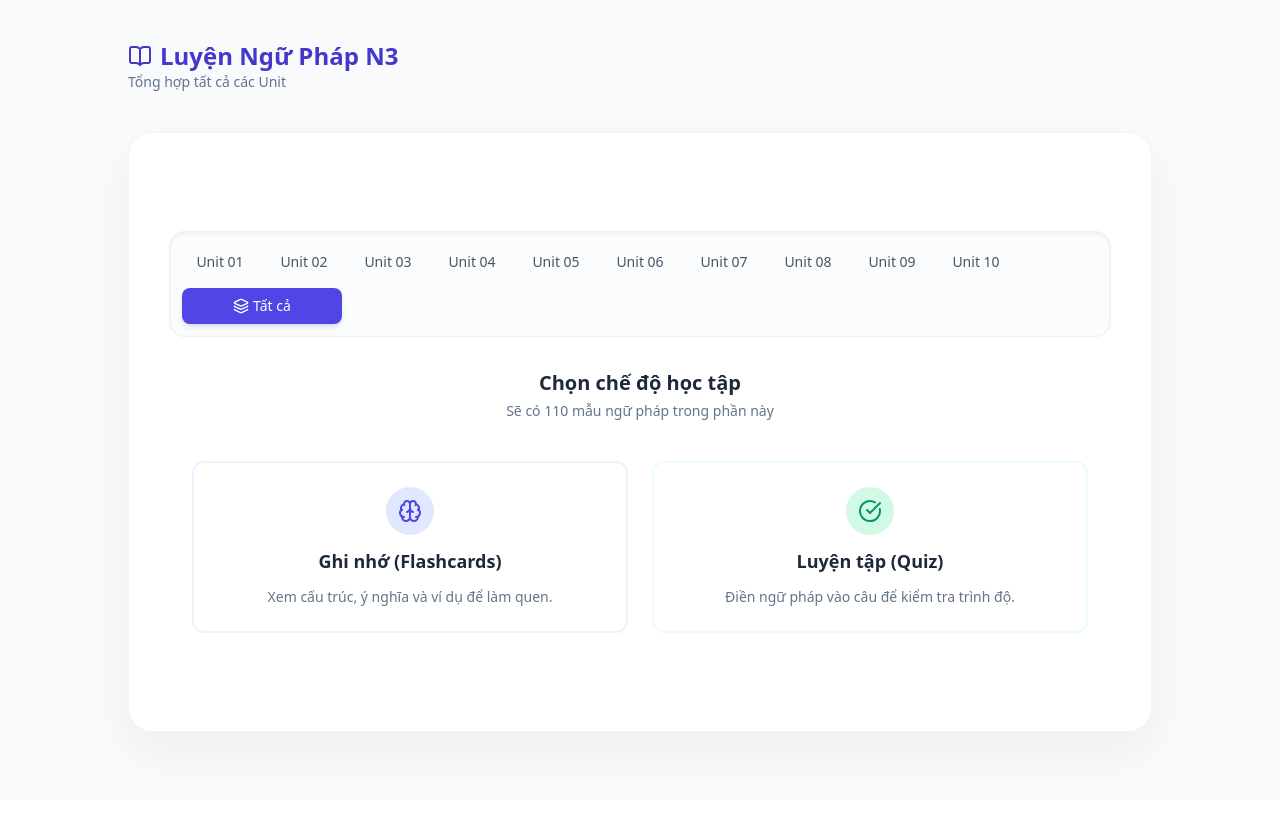
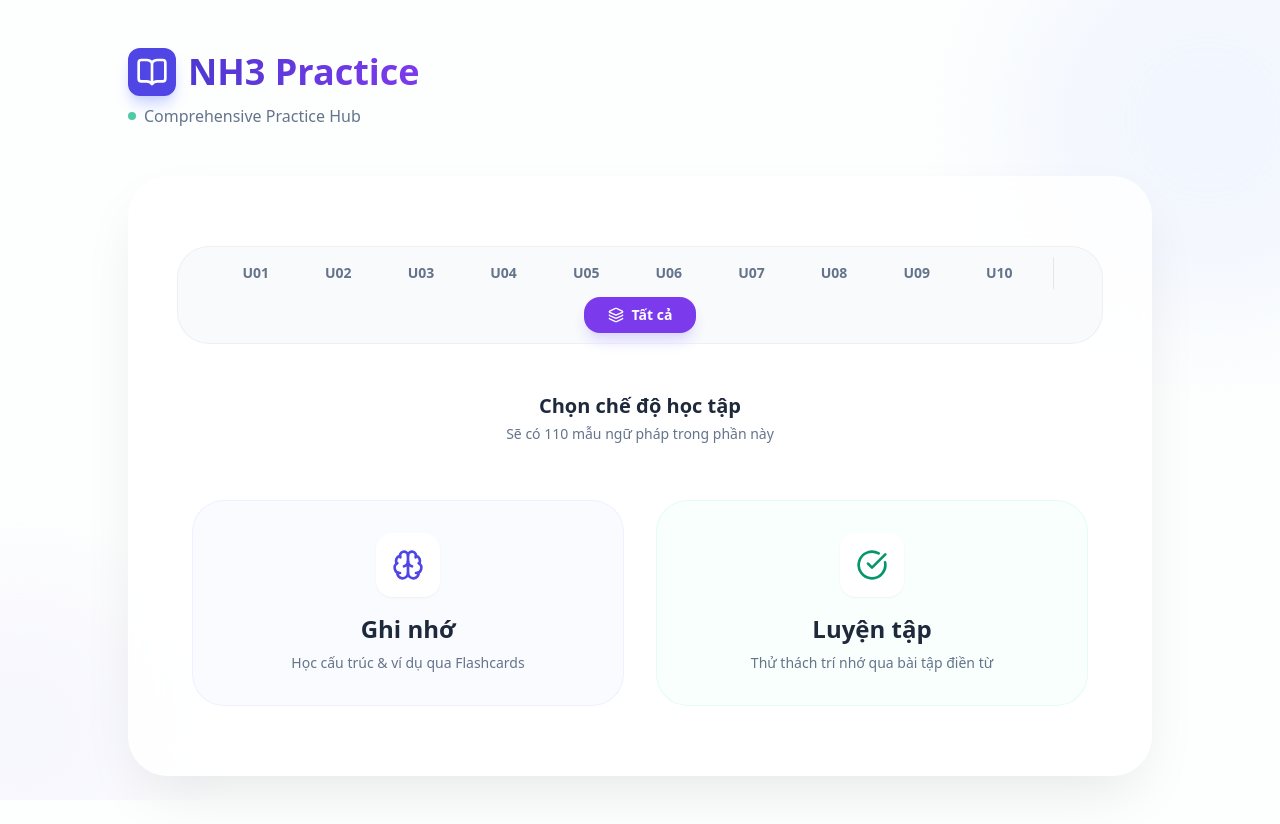
Before and after one commit to inngok/nihongo-practice, a React (Vite) app: page / in a window 1280 px wide. Before the commit the page ends 800 px from the top, so only its background shows below. Built offline with nearby package versions, Linux system fonts and the light colour scheme.

Commit message:
style: major UI overhaul with modern aesthetics and polished interactions

```diff
--- a/src/pages/home/Home.jsx
+++ b/src/pages/home/Home.jsx
@@ -1931,100 +1931,59 @@ export default function Home() {
   };
 
   return (
-    <div className="min-h-screen bg-[#f8fafc] font-sans text-slate-800 p-3 md:p-6 lg:p-10 flex flex-col items-center">
+    <div className="min-h-screen bg-slate-50/30 font-sans text-slate-800 p-4 md:p-8 lg:p-12 flex flex-col items-center selection:bg-indigo-100 selection:text-indigo-900">
+      {/* Background Ornaments */}
+      <div className="fixed inset-0 -z-10 overflow-hidden pointer-events-none">
+        <div className="absolute top-[-10%] right-[-10%] w-[400px] h-[400px] bg-indigo-100/50 rounded-full blur-3xl"></div>
+        <div className="absolute bottom-[-10%] left-[-10%] w-[300px] h-[300px] bg-violet-100/50 rounded-full blur-3xl"></div>
+      </div>
+
       {/* Header */}
-      <div className="w-full max-w-5xl mb-6 md:mb-10 flex flex-col md:flex-row items-start md:items-center justify-between gap-4">
-        <div>
-          <h1 className="text-2xl font-bold text-indigo-700 flex items-center gap-2">
-            <BookOpen className="w-6 h-6" />
-            Luyện Ngữ Pháp N3
+      <div className="w-full max-w-5xl mb-8 md:mb-12 flex flex-col md:flex-row items-center justify-between gap-6">
+        <div className="text-center md:text-left">
+          <h1 className="text-3xl md:text-4xl font-extrabold bg-gradient-to-r from-indigo-700 to-violet-600 bg-clip-text text-transparent flex items-center justify-center md:justify-start gap-3">
+            <div className="bg-indigo-600 text-white p-2 rounded-xl shadow-lg shadow-indigo-200">
+              <BookOpen className="w-6 h-6 md:w-8 md:h-8" />
+            </div>
+            NH3 Practice
           </h1>
-          <p className="text-slate-500 text-sm">
-            {selectedUnit === 'all' ? 'Tổng hợp tất cả các Unit' : `Đang học Unit 0${selectedUnit}`}
+          <p className="text-slate-500 font-medium mt-2 flex items-center justify-center md:justify-start gap-2">
+            <span className="w-2 h-2 bg-emerald-500 rounded-full animate-pulse"></span>
+            {selectedUnit === 'all' ? 'Comprehensive Practice Hub' : `Focusing on Unit ${selectedUnit}`}
           </p>
         </div>
         {activeMode !== 'menu' && (
           <button
             onClick={() => switchMode('menu')}
-            className="px-4 py-2 bg-white border border-slate-200 rounded-lg shadow-sm hover:bg-slate-100 transition-colors flex items-center gap-2"
+            className="group px-6 py-2.5 bg-white border border-slate-200 rounded-full shadow-sm hover:shadow-md hover:border-indigo-200 transition-all flex items-center gap-2 text-indigo-600 font-bold"
           >
-            <RotateCcw className="w-4 h-4" /> Trang chủ
+            <RotateCcw className="w-4 h-4 group-hover:rotate-180 transition-transform duration-500" /> Trang chủ
           </button>
         )}
       </div>
 
       {/* Main Content Area */}
-      <div className="w-full max-w-5xl bg-white rounded-3xl shadow-[0_20px_50px_rgba(0,0,0,0.05)] overflow-hidden border border-slate-100 min-h-[600px] flex flex-col transition-all">
+      <div className="w-full max-w-5xl bg-white/80 backdrop-blur-xl rounded-[2.5rem] shadow-[0_25px_60px_-15px_rgba(0,0,0,0.1)] overflow-hidden border border-white/50 min-h-[600px] flex flex-col transition-all">
 
         {/* MENU MODE */}
         {activeMode === 'menu' && (
-          <div className="p-4 md:p-10 flex flex-col items-center justify-center flex-grow gap-8">
+          <div className="p-6 md:p-12 flex flex-col items-center justify-center flex-grow gap-12">
 
             {/* Unit Selector */}
-            <div className="w-full bg-slate-50/50 backdrop-blur-sm p-3 rounded-2xl grid grid-cols-2 sm:grid-cols-3 md:grid-cols-4 lg:grid-cols-6 xl:grid-cols-11 gap-2 border border-slate-200/60 shadow-inner">
-              <button
-                onClick={() => setSelectedUnit(1)}
-                className={`py-2 px-2 rounded-lg text-sm font-medium transition-all ${selectedUnit === 1 ? 'bg-indigo-600 text-white shadow-md' : 'text-slate-600 hover:bg-slate-200'}`}
-              >
-                Unit 01
-              </button>
-              <button
-                onClick={() => setSelectedUnit(2)}
-                className={`py-2 px-2 rounded-lg text-sm font-medium transition-all ${selectedUnit === 2 ? 'bg-indigo-600 text-white shadow-md' : 'text-slate-600 hover:bg-slate-200'}`}
-              >
-                Unit 02
-              </button>
-              <button
-                onClick={() => setSelectedUnit(3)}
-                className={`py-2 px-2 rounded-lg text-sm font-medium transition-all ${selectedUnit === 3 ? 'bg-indigo-600 text-white shadow-md' : 'text-slate-600 hover:bg-slate-200'}`}
-              >
-                Unit 03
-              </button>
-              <button
-                onClick={() => setSelectedUnit(4)}
-                className={`py-2 px-2 rounded-lg text-sm font-medium transition-all ${selectedUnit === 4 ? 'bg-indigo-600 text-white shadow-md' : 'text-slate-600 hover:bg-slate-200'}`}
-              >
-                Unit 04
-              </button>
-              <button
-                onClick={() => setSelectedUnit(5)}
-                className={`py-2 px-2 rounded-lg text-sm font-medium transition-all ${selectedUnit === 5 ? 'bg-indigo-600 text-white shadow-md' : 'text-slate-600 hover:bg-slate-200'}`}
-              >
-                Unit 05
-              </button>
-              <button
-                onClick={() => setSelectedUnit(6)}
-                className={`py-2 px-2 rounded-lg text-sm font-medium transition-all ${selectedUnit === 6 ? 'bg-indigo-600 text-white shadow-md' : 'text-slate-600 hover:bg-slate-200'}`}
-              >
-                Unit 06
-              </button>
-              <button
-                onClick={() => setSelectedUnit(7)}
-                className={`py-2 px-2 rounded-lg text-sm font-medium transition-all ${selectedUnit === 7 ? 'bg-indigo-600 text-white shadow-md' : 'text-slate-600 hover:bg-slate-200'}`}
-              >
-                Unit 07
-              </button>
-              <button
-                onClick={() => setSelectedUnit(8)}
-                className={`py-2 px-2 rounded-lg text-sm font-medium transition-all ${selectedUnit === 8 ? 'bg-indigo-600 text-white shadow-md' : 'text-slate-600 hover:bg-slate-200'}`}
-              >
-                Unit 08
-              </button>
-              <button
-                onClick={() => setSelectedUnit(9)}
-                className={`py-2 px-2 rounded-lg text-sm font-medium transition-all ${selectedUnit === 9 ? 'bg-indigo-600 text-white shadow-md' : 'text-slate-600 hover:bg-slate-200'}`}
-              >
-                Unit 09
-              </button>
-              <button
-                onClick={() => setSelectedUnit(10)}
-                className={`py-2 px-2 rounded-lg text-sm font-medium transition-all ${selectedUnit === 10 ? 'bg-indigo-600 text-white shadow-md' : 'text-slate-600 hover:bg-slate-200'}`}
-              >
-                Unit 10
-              </button>
+            <div className="w-full bg-slate-100/50 p-2 rounded-[2rem] flex flex-wrap items-center justify-center gap-2 border border-slate-200/50">
+              {[1, 2, 3, 4, 5, 6, 7, 8, 9, 10].map((num) => (
+                <button
+                  key={num}
+                  onClick={() => setSelectedUnit(num)}
+                  className={`py-2 px-6 rounded-2xl text-sm font-bold transition-all duration-300 ${selectedUnit === num ? 'bg-indigo-600 text-white shadow-lg shadow-indigo-200 -translate-y-0.5' : 'text-slate-500 hover:bg-white hover:text-indigo-600 hover:shadow-sm'}`}
+                >
+                  U{num < 10 ? `0${num}` : num}
+                </button>
+              ))}
+              <div className="w-px h-8 bg-slate-300/50 mx-2 hidden sm:block"></div>
               <button
                 onClick={() => setSelectedUnit('all')}
-                className={`col-span-2 md:col-span-2 lg:col-span-2 py-2 px-2 rounded-lg text-sm font-medium transition-all flex items-center justify-center gap-1 ${selectedUnit === 'all' ? 'bg-indigo-600 text-white shadow-md' : 'text-slate-600 hover:bg-slate-200'}`}
+                className={`py-2 px-6 rounded-2xl text-sm font-bold transition-all duration-300 flex items-center gap-2 ${selectedUnit === 'all' ? 'bg-violet-600 text-white shadow-lg shadow-violet-200 -translate-y-0.5' : 'text-slate-500 hover:bg-white hover:text-violet-600 hover:shadow-sm'}`}
               >
                 <Layers className="w-4 h-4"/> Tất cả
               </button>
@@ -2035,27 +1994,31 @@ export default function Home() {
               <p className="text-sm text-slate-500 mt-1">Sẽ có {activeData.length} mẫu ngữ pháp trong phần này</p>
             </div>
 
-            <div className="grid grid-cols-1 md:grid-cols-2 gap-6 w-full max-w-4xl">
+            <div className="grid grid-cols-1 md:grid-cols-2 gap-8 w-full max-w-4xl">
               <button
                 onClick={() => switchMode('flashcard')}
-                className="group p-6 border-2 border-indigo-50 rounded-xl hover:border-indigo-400 hover:bg-indigo-50 transition-all flex flex-col items-center text-center gap-3"
+                className="group p-8 bg-indigo-50/30 border border-indigo-100/50 rounded-[2rem] hover:bg-indigo-600 transition-all duration-500 flex flex-col items-center text-center gap-4 hover:-translate-y-2 hover:shadow-2xl hover:shadow-indigo-200"
               >
-                <div className="w-12 h-12 bg-indigo-100 rounded-full flex items-center justify-center text-indigo-600 group-hover:scale-110 transition-transform">
-                  <Brain className="w-6 h-6" />
+                <div className="w-16 h-16 bg-white rounded-2xl flex items-center justify-center text-indigo-600 group-hover:scale-110 group-hover:bg-indigo-500 group-hover:text-white transition-all duration-500 shadow-sm">
+                  <Brain className="w-8 h-8" />
                 </div>
-                <h3 className="font-bold text-lg">Ghi nhớ (Flashcards)</h3>
-                <p className="text-sm text-slate-500">Xem cấu trúc, ý nghĩa và ví dụ để làm quen.</p>
+                <div>
+                  <h3 className="font-extrabold text-2xl mb-2 group-hover:text-white transition-colors">Ghi nhớ</h3>
+                  <p className="text-slate-500 group-hover:text-indigo-100 transition-colors text-sm">Học cấu trúc & ví dụ qua Flashcards</p>
+                </div>
               </button>
 
               <button
                 onClick={() => switchMode('quiz')}
-                className="group p-6 border-2 border-emerald-50 rounded-xl hover:border-emerald-400 hover:bg-emerald-50 transition-all flex flex-col items-center text-center gap-3"
+                className="group p-8 bg-emerald-50/30 border border-emerald-100/50 rounded-[2rem] hover:bg-emerald-600 transition-all duration-500 flex flex-col items-center text-center gap-4 hover:-translate-y-2 hover:shadow-2xl hover:shadow-emerald-200"
               >
-                <div className="w-12 h-12 bg-emerald-100 rounded-full flex items-center justify-center text-emerald-600 group-hover:scale-110 transition-transform">
-                  <CheckCircle className="w-6 h-6" />
+                <div className="w-16 h-16 bg-white rounded-2xl flex items-center justify-center text-emerald-600 group-hover:scale-110 group-hover:bg-emerald-500 group-hover:text-white transition-all duration-500 shadow-sm">
+                  <CheckCircle className="w-8 h-8" />
                 </div>
-                <h3 className="font-bold text-lg">Luyện tập (Quiz)</h3>
-                <p className="text-sm text-slate-500">Điền ngữ pháp vào câu để kiểm tra trình độ.</p>
+                <div>
+                  <h3 className="font-extrabold text-2xl mb-2 group-hover:text-white transition-colors">Luyện tập</h3>
+                  <p className="text-slate-500 group-hover:text-emerald-100 transition-colors text-sm">Thử thách trí nhớ qua bài tập điền từ</p>
+                </div>
               </button>
             </div>
           </div>
```
